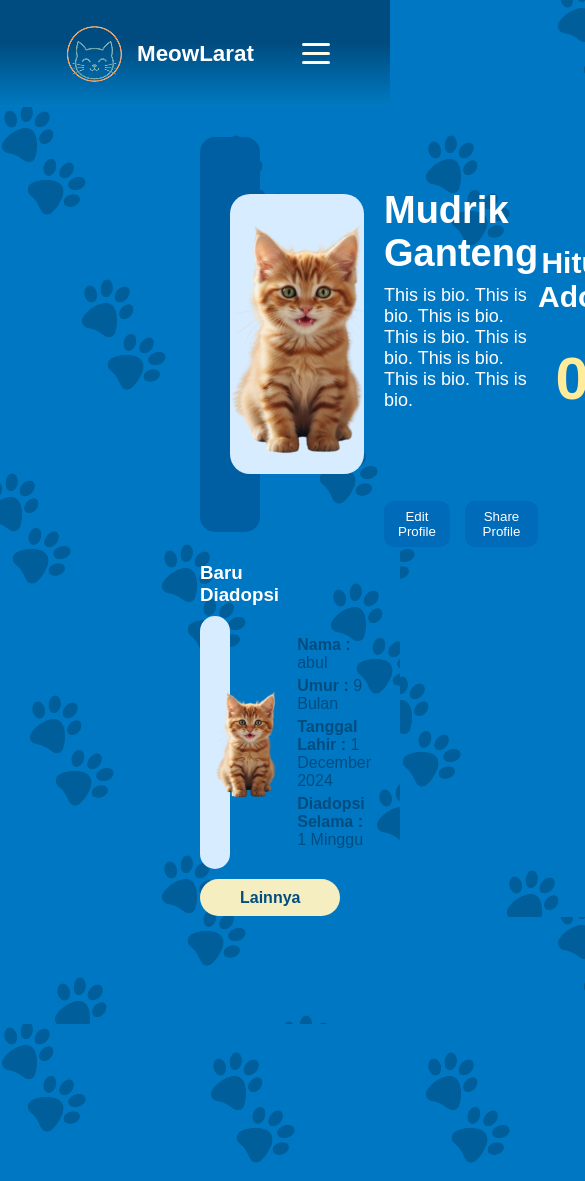
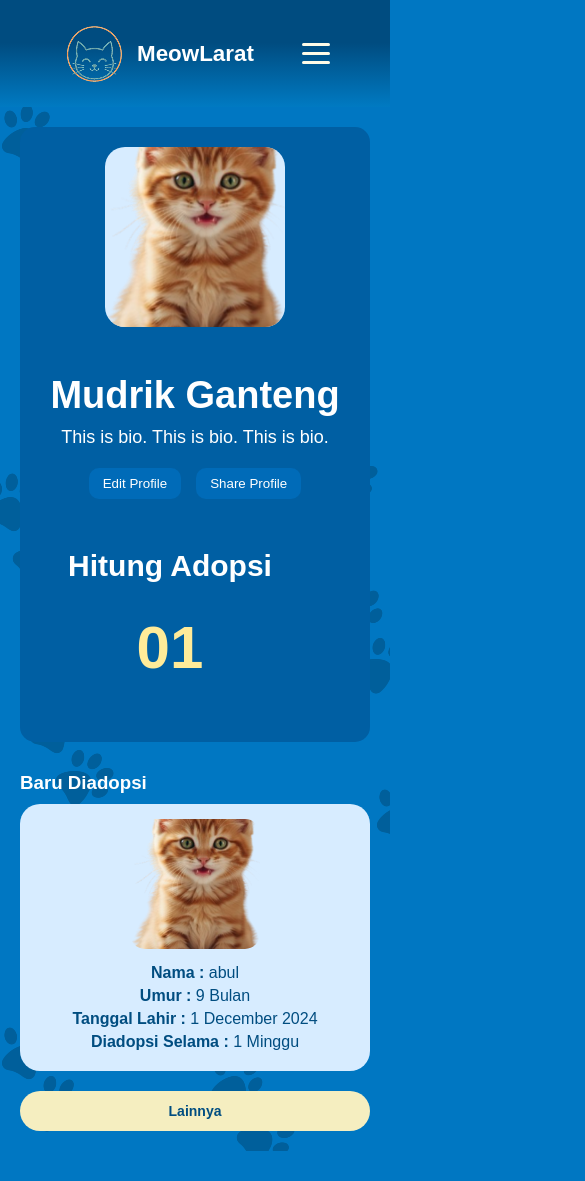
Before and after one commit to NEET-ed/meowlarat-fe, a Vue app: page /profil in a window 390 px wide. Shown: the top 1181 px of the page, 585 px wide, since content can reach past the window. After the commit the page ends 1151 px from the top, so only its background shows below. Built offline with nearby package versions, Linux system fonts and the light colour scheme.

Commit message:
Update ProfilView.vue
bisa edit profile

```diff
--- a/src/views/ProfilView.vue
+++ b/src/views/ProfilView.vue
@@ -1,16 +1,14 @@
 <template>
-    <NavbarLogin/>
-    <div class="profile-page">
+  <NavbarLogin />
+  <div class="profile-page">
     <!-- Header Profil -->
     <div class="profile-header">
       <img class="profile-photo" src="/cat.png" alt="Foto Profil" />
       <div class="profile-info">
-        <h2 class="name">Mudrik Ganteng</h2>
-        <p class="bio">
-          This is bio. This is bio. This is bio. This is bio. This is bio. This is bio. This is bio. This is bio.
-        </p>
+        <h2 class="name">{{ name }}</h2>
+        <p class="bio">{{ bio }}</p>
         <div class="buttons">
-          <button class="edit">Edit Profile</button>
+          <button class="edit" @click="openModal">Edit Profile</button>
           <button class="share">Share Profile</button>
         </div>
       </div>
@@ -33,14 +31,62 @@
     </div>
 
     <router-link to="/adopsi#list-view" class="lainnya">Lainnya</router-link>
+
+    <!-- ✅ Modal Edit Profile -->
+    <div v-if="showModal" class="modal-overlay" @click.self="closeModal">
+      <div class="modal-content">
+        <h2>Edit Profil</h2>
+        <form @submit.prevent="saveProfile">
+          <label>Nama</label>
+          <input type="text" v-model="tempName" placeholder="Masukkan nama baru" />
+
+          <label>Bio</label>
+          <textarea v-model="tempBio" placeholder="Masukkan bio baru"></textarea>
+
+          <div class="modal-buttons">
+            <button type="submit" class="save-btn">Simpan</button>
+            <button type="button" class="cancel-btn" @click="closeModal">Batal</button>
+          </div>
+        </form>
+      </div>
+    </div>
   </div>
 </template>
 
 <script setup>
-    import NavbarLogin from '../components/NavbarLogin.vue';
+import { ref } from 'vue';
+import NavbarLogin from '../components/NavbarLogin.vue';
+
+// Data profil
+const name = ref('Mudrik Ganteng');
+const bio = ref('This is bio. This is bio. This is bio.');
+
+// Data sementara untuk modal
+const tempName = ref('');
+const tempBio = ref('');
+
+// Kontrol modal
+const showModal = ref(false);
+
+const openModal = () => {
+  tempName.value = name.value;
+  tempBio.value = bio.value;
+  showModal.value = true;
+};
+
+const closeModal = () => {
+  showModal.value = false;
+};
+
+const saveProfile = () => {
+  name.value = tempName.value;
+  bio.value = tempBio.value;
+  closeModal();
+};
 </script>
 
 <style scoped>
+/* === Style Utama Profil === */
 .profile-page {
   font-family: 'Poppins', sans-serif;
   background-color: #0077c2;
@@ -58,6 +104,7 @@
   padding: 20px 30px;
   border-radius: 15px;
   margin-bottom: 30px;
+  flex-wrap: wrap;
 }
 
 .profile-photo {
@@ -93,7 +140,8 @@
   margin-bottom: -80px;
 }
 
-.edit, .share {
+.edit,
+.share {
   background-color: #006bb8;
   color: white;
   border: none;
@@ -103,7 +151,8 @@
   transition: 0.2s;
 }
 
-.edit:hover, .share:hover {
+.edit:hover,
+.share:hover {
   background-color: #005c9a;
 }
 
@@ -123,7 +172,7 @@
   color: #ffeb99;
 }
 
-/* Bagian Baru Diadopsi */
+/* === Kucing Diadopsi === */
 .section-title {
   font-weight: 600;
   margin-bottom: 10px;
@@ -135,8 +184,8 @@
   background-color: #d7ecff;
   border-radius: 20px;
   padding: 15px;
-  margin-bottom: 20px;
   color: #004d80;
+  flex-wrap: wrap;
 }
 
 .cat-photo {
@@ -152,15 +201,158 @@
 }
 
 .lainnya {
+  display: inline-block;
   margin-top: 20px;
   background-color: #f5eec0;
   border: none;
   padding: 10px 40px;
   border-radius: 30px;
   font-weight: 700;
-  font-size: 10;
+  font-size: 14px;
   color: #004d80;
   cursor: pointer;
   text-decoration: none;
+  text-align: center;
+}
+
+/* === Modal Edit Profile === */
+.modal-overlay {
+  position: fixed;
+  inset: 0;
+  background: rgba(0, 0, 0, 0.5);
+  display: flex;
+  justify-content: center;
+  align-items: center;
+  z-index: 999;
+}
+
+.modal-content {
+  background: #ffffff;
+  color: #004d80;
+  padding: 25px 30px;
+  border-radius: 15px;
+  width: 400px;
+  max-width: 90%;
+  animation: fadeIn 0.2s ease-in-out;
+}
+
+.modal-content h2 {
+  margin-bottom: 15px;
+  text-align: center;
+}
+
+.modal-content label {
+  display: block;
+  margin-top: 10px;
+  font-weight: 600;
+}
+
+.modal-content input,
+.modal-content textarea {
+  width: 100%;
+  margin-top: 5px;
+  padding: 8px;
+  border: 2px solid #cce0ff;
+  border-radius: 8px;
+  font-family: 'Poppins';
+  font-size: 14px;
+}
+
+.modal-content textarea {
+  resize: none;
+  height: 80px;
+}
+
+.modal-buttons {
+  display: flex;
+  justify-content: space-between;
+  margin-top: 20px;
+}
+
+.save-btn {
+  background-color: #0077c2;
+  color: white;
+  border: none;
+  padding: 8px 16px;
+  border-radius: 10px;
+  cursor: pointer;
+}
+
+.cancel-btn {
+  background-color: #ccc;
+  border: none;
+  padding: 8px 16px;
+  border-radius: 10px;
+  cursor: pointer;
+}
+
+.save-btn:hover {
+  background-color: #005fa3;
+}
+
+.cancel-btn:hover {
+  background-color: #aaa;
+}
+
+/* === Animasi Modal === */
+@keyframes fadeIn {
+  from {
+    opacity: 0;
+    transform: scale(0.95);
+  }
+  to {
+    opacity: 1;
+    transform: scale(1);
+  }
+}
+
+/* === Responsiveness === */
+@media (max-width: 1024px) {
+  .profile-page {
+    padding: 30px 60px 100px;
+  }
+}
+
+@media (max-width: 768px) {
+  .profile-page {
+    padding: 20px;
+  }
+
+  .profile-header {
+    flex-direction: column;
+    text-align: center;
+  }
+
+  .profile-photo {
+    width: 180px;
+    height: 180px;
+    margin-bottom: 15px;
+  }
+
+  .profile-info {
+    margin-left: 0;
+    margin-bottom: 20px;
+  }
+
+  .buttons {
+    justify-content: center;
+    margin-top: 20px;
+    margin-bottom: 0;
+  }
+
+  .adopted-card {
+    flex-direction: column;
+    align-items: center;
+    text-align: center;
+  }
+
+  .cat-photo {
+    margin: 0 0 10px 0;
+  }
+
+  .lainnya {
+    width: 100%;
+    padding: 12px 0;
+  }
 }
 </style>
```
